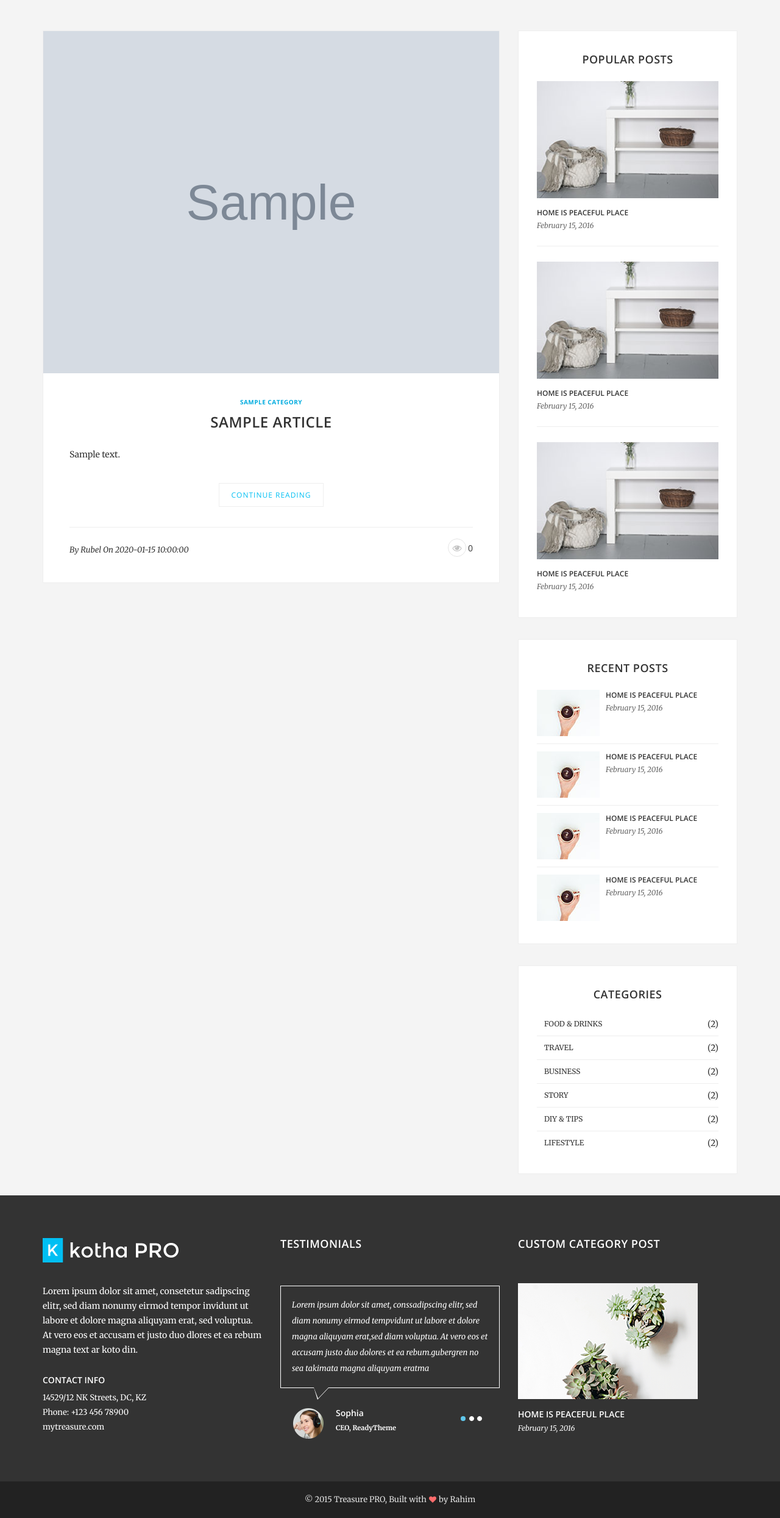
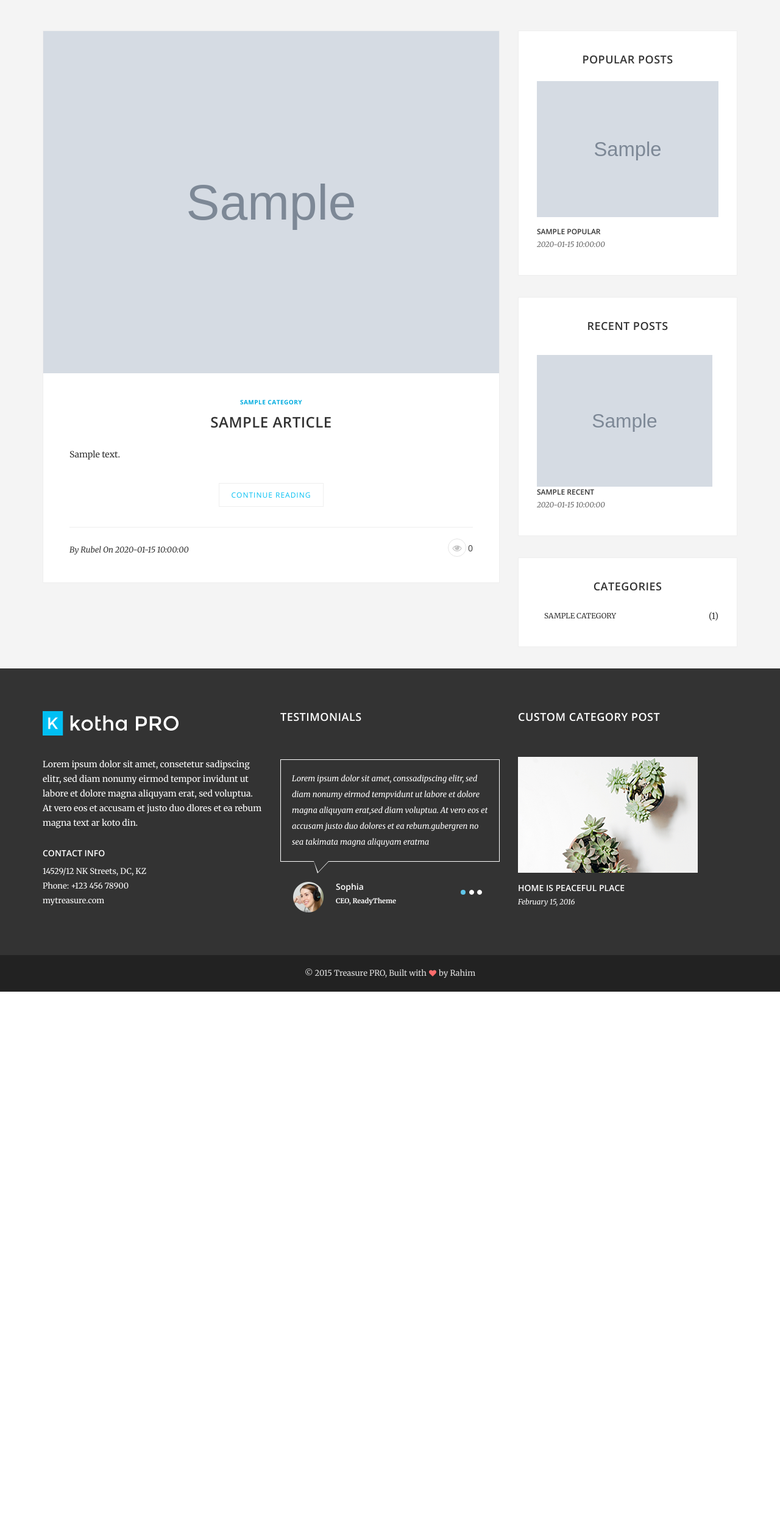
Before and after one commit to LiberBabaro/Yii2Blog, a Yii app: template views/site/index.php in a window 1280 px wide. Shown: the part 68-2557 px from the top of the page at 61% size. After the commit the page ends 1694 px from the top, so only its background shows below. Run offline with PHP 8.4 and a stand-in for Yii, Linux system fonts and the light colour scheme; the template is opened without the code that fills it: most values are stand-ins (such as "Sample title", 1, 10 or a date in 2020); grey boxes marked "Sample" are stand-in pictures; data that the repository does not hold is empty; some libraries are stand-ins or nearby versions.

Commit message:
create sidebar

```diff
--- a/views/site/index.php
+++ b/views/site/index.php
@@ -29,7 +29,7 @@ use yii\widgets\LinkPager;
                 </div>
             </div>
             <div class="social-share">
-                <span class="social-share-title pull-left text-capitalize">By <a href="#">Rubel</a> On <?= $article->date; ?></span>
+                <span class="social-share-title pull-left text-capitalize">By <a href="#">Rubel</a> On <?= $article->getDate(); ?></span>
                 <ul class="text-center pull-right">
                     <li><a class="s-facebook" href="#"><i class="fa fa-eye"></i></a></li><?= (int) $article->viewed; ?>
                 </ul>
@@ -49,137 +49,53 @@ use yii\widgets\LinkPager;
         <aside class="widget">
             <h3 class="widget-title text-uppercase text-center">Popular Posts</h3>
 
+            <?php foreach ($popular as $article): ?>
             <div class="popular-post">
 
 
-                <a href="#" class="popular-img"><img src="/public/images/p1.jpg" alt="">
+                <a href="#" class="popular-img"><img src="<?= $article->getImage(); ?>" alt="">
 
                     <div class="p-overlay"></div>
                 </a>
 
                 <div class="p-content">
-                    <a href="#" class="text-uppercase">Home is peaceful Place</a>
-                    <span class="p-date">February 15, 2016</span>
+                    <a href="#" class="text-uppercase"><?= $article->title; ?></a>
+                    <span class="p-date"><?= $article->getDate(); ?></span>
 
                 </div>
             </div>
-            <div class="popular-post">
-
-                <a href="#" class="popular-img"><img src="/public/images/p1.jpg" alt="">
-
-                    <div class="p-overlay"></div>
-                </a>
-
-                <div class="p-content">
-                    <a href="#" class="text-uppercase">Home is peaceful Place</a>
-                    <span class="p-date">February 15, 2016</span>
-                </div>
-            </div>
-            <div class="popular-post">
-
-
-                <a href="#" class="popular-img"><img src="/public/images/p1.jpg" alt="">
-
-                    <div class="p-overlay"></div>
-                </a>
-
-                <div class="p-content">
-                    <a href="#" class="text-uppercase">Home is peaceful Place</a>
-                    <span class="p-date">February 15, 2016</span>
-                </div>
-            </div>
+            <?php endforeach; ?>
         </aside>
         <aside class="widget pos-padding">
             <h3 class="widget-title text-uppercase text-center">Recent Posts</h3>
 
+            <?php foreach ($recent as $article):?>
             <div class="thumb-latest-posts">
 
 
                 <div class="media">
                     <div class="media-left">
-                        <a href="#" class="popular-img"><img src="/public/images/r-p.jpg" alt="">
+                        <a href="#" class="popular-img"><img src="<?= $article->getImage(); ?>" alt="">
                             <div class="p-overlay"></div>
                         </a>
                     </div>
                     <div class="p-content">
-                        <a href="#" class="text-uppercase">Home is peaceful Place</a>
-                        <span class="p-date">February 15, 2016</span>
+                        <a href="#" class="text-uppercase"><?= $article->title; ?></a>
+                        <span class="p-date"><?= $article->getDate(); ?></span>
                     </div>
                 </div>
             </div>
-            <div class="thumb-latest-posts">
-
-
-                <div class="media">
-                    <div class="media-left">
-                        <a href="#" class="popular-img"><img src="/public/images/r-p.jpg" alt="">
-                            <div class="p-overlay"></div>
-                        </a>
-                    </div>
-                    <div class="p-content">
-                        <a href="#" class="text-uppercase">Home is peaceful Place</a>
-                        <span class="p-date">February 15, 2016</span>
-                    </div>
-                </div>
-            </div>
-            <div class="thumb-latest-posts">
-
-
-                <div class="media">
-                    <div class="media-left">
-                        <a href="#" class="popular-img"><img src="/public/images/r-p.jpg" alt="">
-                            <div class="p-overlay"></div>
-                        </a>
-                    </div>
-                    <div class="p-content">
-                        <a href="#" class="text-uppercase">Home is peaceful Place</a>
-                        <span class="p-date">February 15, 2016</span>
-                    </div>
-                </div>
-            </div>
-            <div class="thumb-latest-posts">
-
-
-                <div class="media">
-                    <div class="media-left">
-                        <a href="#" class="popular-img"><img src="/public/images/r-p.jpg" alt="">
-                            <div class="p-overlay"></div>
-                        </a>
-                    </div>
-                    <div class="p-content">
-                        <a href="#" class="text-uppercase">Home is peaceful Place</a>
-                        <span class="p-date">February 15, 2016</span>
-                    </div>
-                </div>
-            </div>
+            <?php endforeach; ?>
         </aside>
         <aside class="widget border pos-padding">
             <h3 class="widget-title text-uppercase text-center">Categories</h3>
             <ul>
+                <?php foreach ($categories as $category):?>
                 <li>
-                    <a href="#">Food & Drinks</a>
-                    <span class="post-count pull-right"> (2)</span>
+                    <a href="#"><?= $category->title; ?></a>
+                    <span class="post-count pull-right"> (<?= $category->getArticlesCount(); ?>)</span>
                 </li>
-                <li>
-                    <a href="#">Travel</a>
-                    <span class="post-count pull-right"> (2)</span>
-                </li>
-                <li>
-                    <a href="#">Business</a>
-                    <span class="post-count pull-right"> (2)</span>
-                </li>
-                <li>
-                    <a href="#">Story</a>
-                    <span class="post-count pull-right"> (2)</span>
-                </li>
-                <li>
-                    <a href="#">DIY & Tips</a>
-                    <span class="post-count pull-right"> (2)</span>
-                </li>
-                <li>
-                    <a href="#">Lifestyle</a>
-                    <span class="post-count pull-right"> (2)</span>
-                </li>
+                <?php endforeach; ?>
             </ul>
         </aside>
     </div>
```
Also changed, not shown: controllers/SiteController.php (+13 -9 lines), models/Article.php (+39 -0 lines), models/Category.php (+11 -1 lines).
